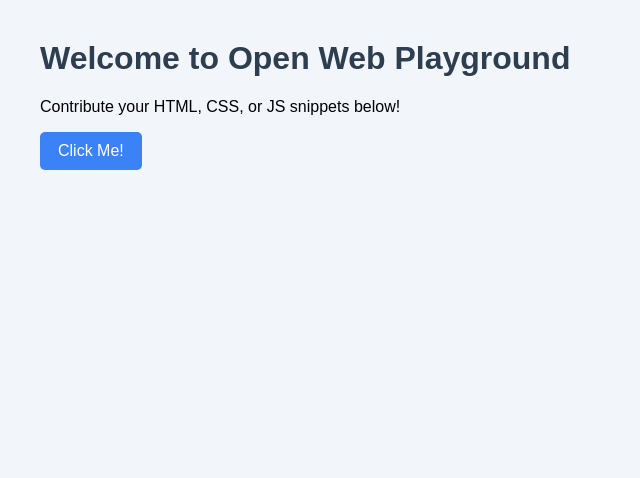
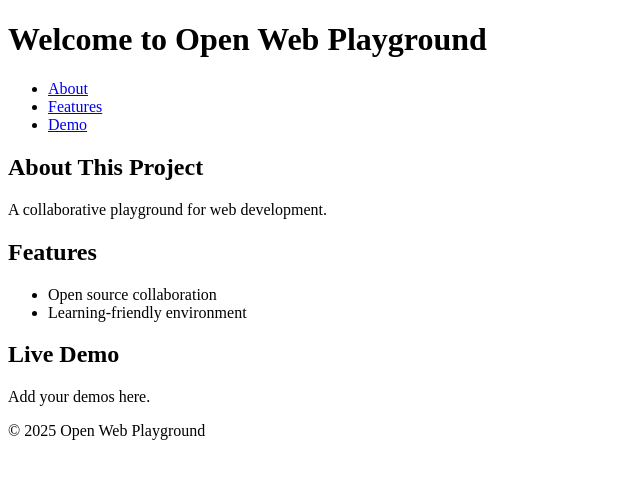
Before and after one commit to Layyzyy/open-web-playground_Faizan, a plain HTML site: page index.html in a window 1280 px wide. Shown: the whole page, without its empty margins (0-640 px from the left). Drawn offline with Linux system fonts and the light colour scheme.

Commit message:
🚀 Minimal 50-line HTML for contributors: Ready to learn, build, and grow together!

```diff
--- a/index.html
+++ b/index.html
@@ -1,19 +1,51 @@
 <!DOCTYPE html>
 <html lang="en">
 <head>
-  <meta charset="UTF-8">
-  <title>Open Web Playground</title>
-  <style>
-    body { font-family: Arial, sans-serif; background: #f2f5fa; margin: 40px; }
-    h1 { color: #2c3e50; }
-    button { background: #3b82f6; color: #fff; border: none; padding: 10px 18px; border-radius: 5px; cursor: pointer; font-size: 1rem; }
-    #thanks { color: green; font-weight: bold; display: none; margin-top: 10px; }
-  </style>
+    <meta charset="UTF-8">
+    <meta name="viewport" content="width=device-width, initial-scale=1.0">
+    <title>Open Web Playground</title>
 </head>
 <body>
-  <h1>Welcome to Open Web Playground</h1>
-  <p>Contribute your HTML, CSS, or JS snippets below!</p>
-  <button onclick="document.getElementById('thanks').style.display='block'">Click Me!</button>
-  <div id="thanks">Thanks for clicking! Now, contribute your code above.</div>
+
+    <!-- Header -->
+    <header>
+        <h1>Welcome to Open Web Playground</h1>
+        <nav>
+            <ul>
+                <li><a href="#about">About</a></li>
+                <li><a href="#features">Features</a></li>
+                <li><a href="#demo">Demo</a></li>
+            </ul>
+        </nav>
+    </header>
+
+    <!-- Main Content -->
+    <main>
+        <section id="about">
+            <h2>About This Project</h2>
+            <p>A collaborative playground for web development.</p>
+        </section>
+
+        <section id="features">
+            <h2>Features</h2>
+            <ul>
+                <li>Open source collaboration</li>
+                <li>Learning-friendly environment</li>
+            </ul>
+        </section>
+
+        <section id="demo">
+            <h2>Live Demo</h2>
+            <p>Add your demos here.</p>
+        </section>
+
+        <!-- Contributors: Add your section below -->
+
+    </main>
+
+    <footer>
+        <p>&copy; 2025 Open Web Playground</p>
+    </footer>
+
 </body>
 </html>
```
